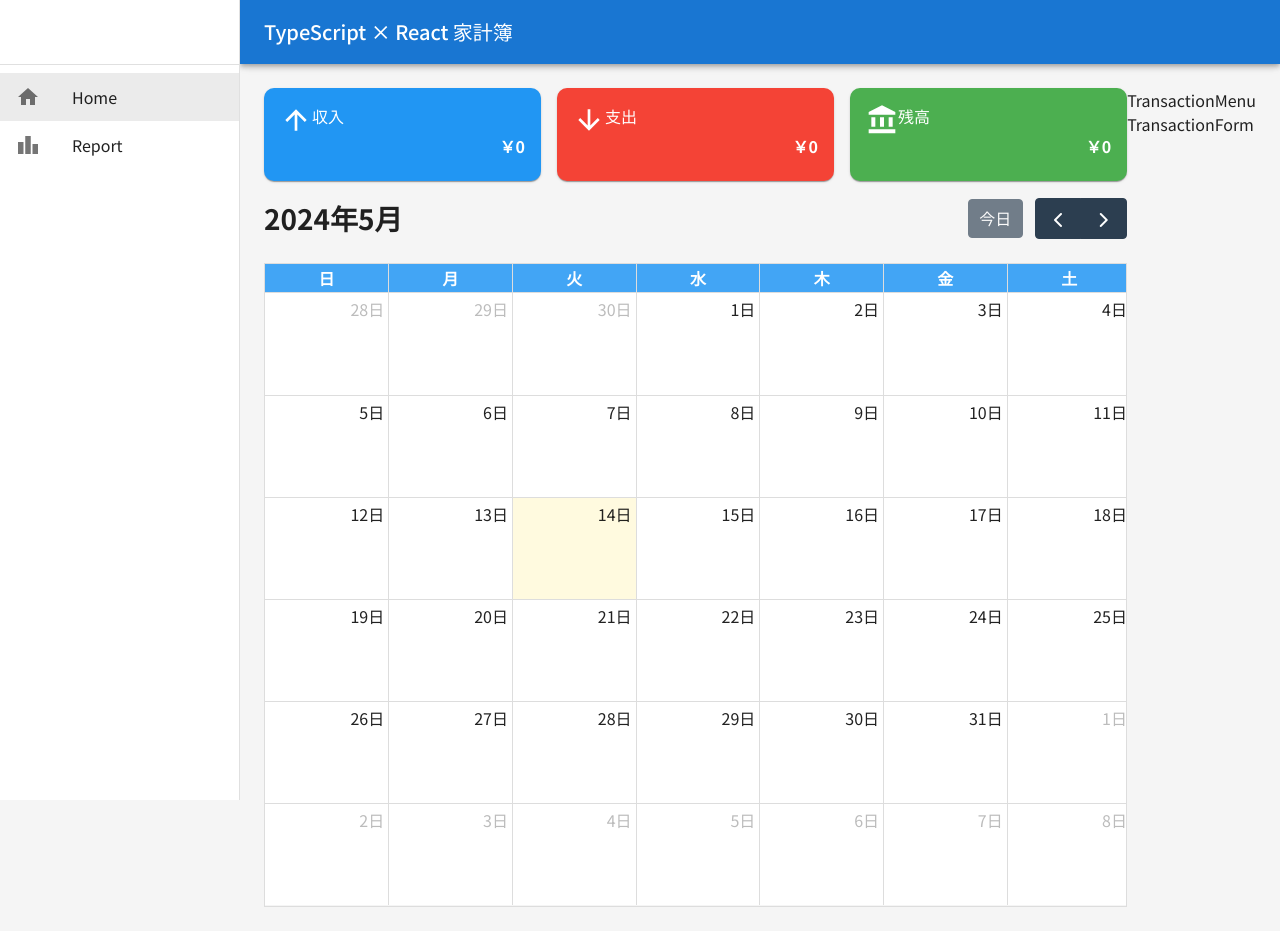
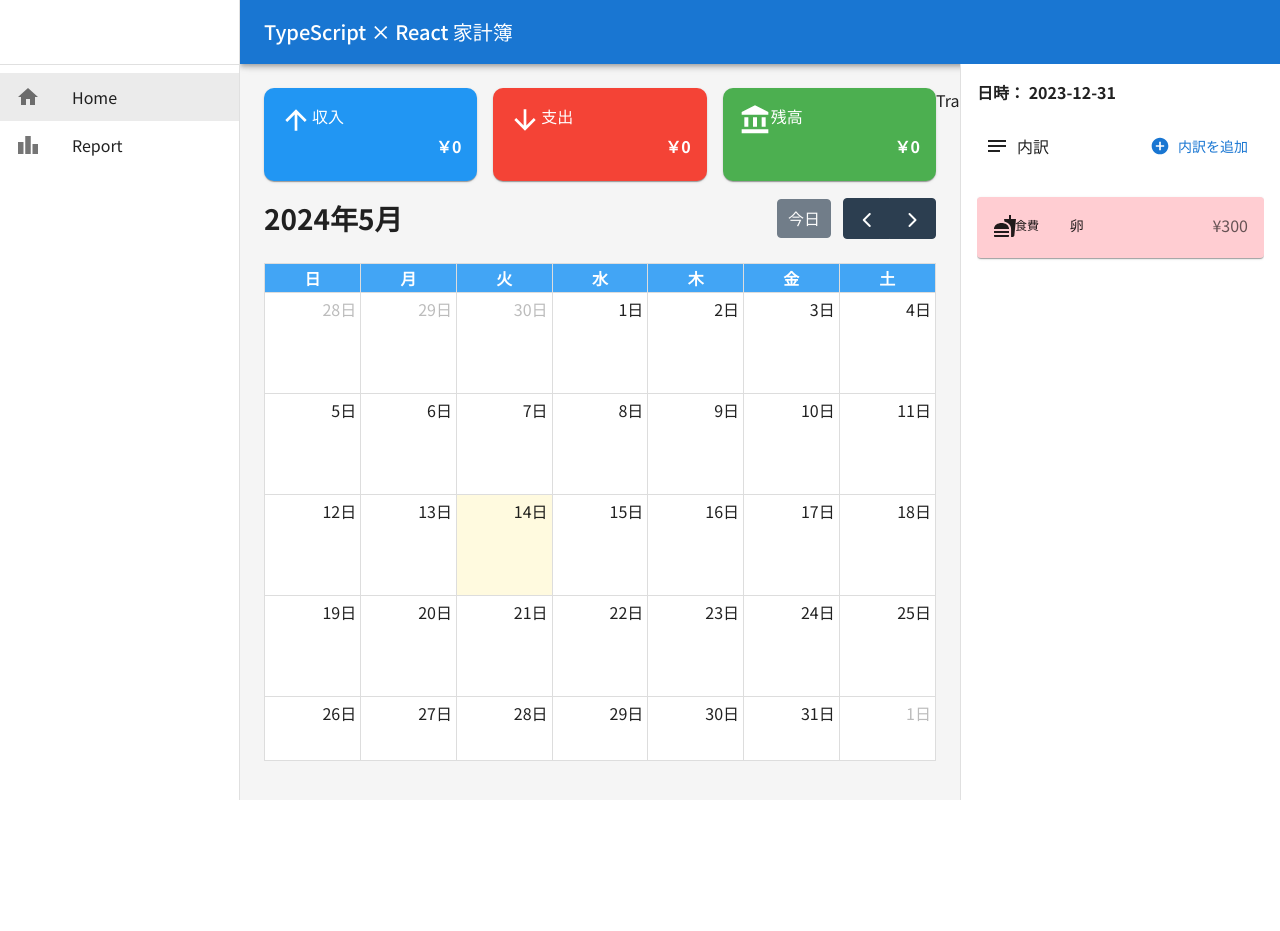
Before and after one commit to boon2187/household-app, a React (Create React App) app: page / in a window 1280 px wide. After the commit the page ends 800 px from the top, so only its background shows below. Built offline with nearby package versions, Linux system fonts and the light colour scheme; no server answers; the database is empty.

Commit message:
見た目の部分を

```diff
--- a/src/components/TransactionMenu.tsx
+++ b/src/components/TransactionMenu.tsx
@@ -1,7 +1,118 @@
+import {
+  Box,
+  Button,
+  Card,
+  CardActionArea,
+  CardContent,
+  Drawer,
+  Grid,
+  List,
+  ListItem,
+  Stack,
+  Typography,
+} from "@mui/material";
 import React from "react";
-
-function TransactionMenu() {
-  return <div>TransactionMenu</div>;
-}
-
+//アイコン
+import NotesIcon from "@mui/icons-material/Notes";
+import AddCircleIcon from "@mui/icons-material/AddCircle";
+import FastfoodIcon from "@mui/icons-material/Fastfood";
+const TransactionMenu = () => {
+  const menuDrawerWidth = 320;
+  return (
+    <Drawer
+      sx={{
+        width: menuDrawerWidth,
+        "& .MuiDrawer-paper": {
+          width: menuDrawerWidth,
+          boxSizing: "border-box",
+          p: 2,
+          top: 64,
+          height: `calc(100% - 64px)`, // AppBarの高さを引いたビューポートの高さ
+        },
+      }}
+      variant={"permanent"}
+      anchor={"right"}
+    >
+      <Stack sx={{ height: "100%" }} spacing={2}>
+        <Typography fontWeight={"fontWeightBold"}>日時： 2023-12-31</Typography>
+        {/* 内訳タイトル&内訳追加ボタン */}
+        <Box
+          sx={{
+            display: "flex",
+            justifyContent: "space-between",
+            alignItems: "center",
+            p: 1,
+          }}
+        >
+          {/* 左側のメモアイコンとテキスト */}
+          <Box display="flex" alignItems="center">
+            <NotesIcon sx={{ mr: 1 }} />
+            <Typography variant="body1">内訳</Typography>
+          </Box>
+          {/* 右側の追加ボタン */}
+          <Button startIcon={<AddCircleIcon />} color="primary">
+            内訳を追加
+          </Button>
+        </Box>
+        <Box sx={{ flexGrow: 1, overflowY: "auto" }}>
+          <List aria-label="取引履歴">
+            <Stack spacing={2}>
+              <ListItem disablePadding>
+                <Card
+                  sx={{
+                    width: "100%",
+                    backgroundColor: (theme) =>
+                      theme.palette.expenseColor.light,
+                  }}
+                >
+                  <CardActionArea>
+                    <CardContent>
+                      <Grid
+                        container
+                        spacing={1}
+                        alignItems="center"
+                        wrap="wrap"
+                      >
+                        <Grid item xs={1}>
+                          {/* icon */}
+                          <FastfoodIcon />
+                        </Grid>
+                        <Grid item xs={2.5}>
+                          <Typography
+                            variant="caption"
+                            display="block"
+                            gutterBottom
+                          >
+                            食費
+                          </Typography>
+                        </Grid>
+                        <Grid item xs={4}>
+                          <Typography variant="body2" gutterBottom>
+                            卵
+                          </Typography>
+                        </Grid>
+                        <Grid item xs={4.5}>
+                          <Typography
+                            gutterBottom
+                            textAlign={"right"}
+                            color="text.secondary"
+                            sx={{
+                              wordBreak: "break-all",
+                            }}
+                          >
+                            ¥300
+                          </Typography>
+                        </Grid>
+                      </Grid>
+                    </CardContent>
+                  </CardActionArea>
+                </Card>
+              </ListItem>
+            </Stack>
+          </List>
+        </Box>
+      </Stack>
+    </Drawer>
+  );
+};
 export default TransactionMenu;
```
